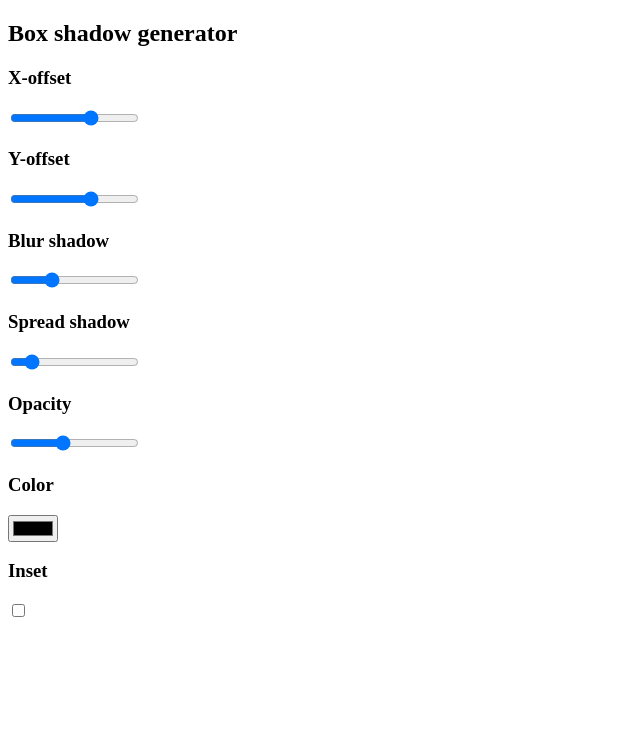
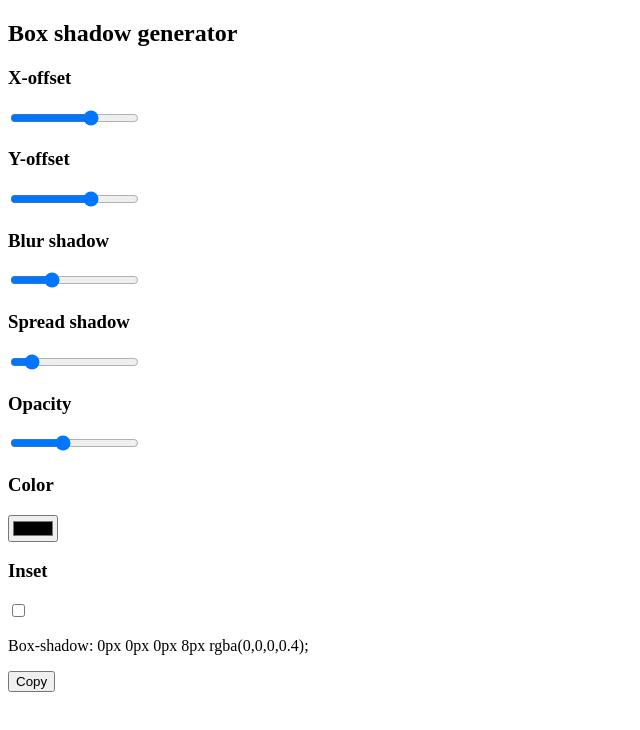
Before and after one commit to Sajid-developer/box-shadow-generator-tool, a plain HTML site: page index.html in a window 1280 px wide. Shown: the whole page, without its empty margins (0-640 px from the left). Drawn offline with Linux system fonts and the light colour scheme.

```diff
--- a/index.html
+++ b/index.html
@@ -11,6 +11,8 @@
         <div class="heading">
             <h1>Box shadow generator</h1>
         </div>
+
+        <div class="wrapper">
 
             <div class="shadow-controls">
                 <div class="group">
@@ -44,9 +46,18 @@
                         <input type="checkbox" class="control" id="inset">
                     </div>
                 </div>
+        </div>
 
+        <div class="shadow-result">
+           <div class="shadow-box"></div>
+           <div class="shadow-code">
+             <p class="code">Box-shadow: 0px 0px 0px 8px rgba(0,0,0,0.4);</p>
+             <button class="copy-code">Copy</button>
+           </div>
+        </div>
 
     </div>
+
 </section>
 
 </body>
```
Lines whose indentation alone changed are shown as unchanged.
